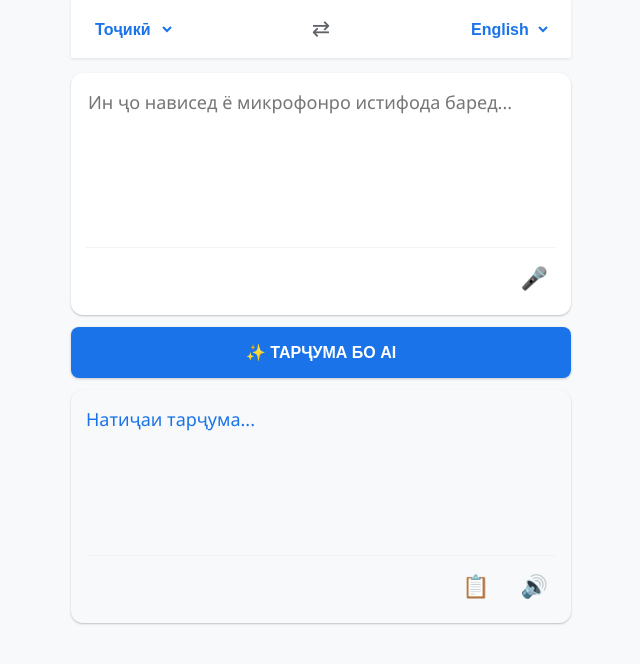
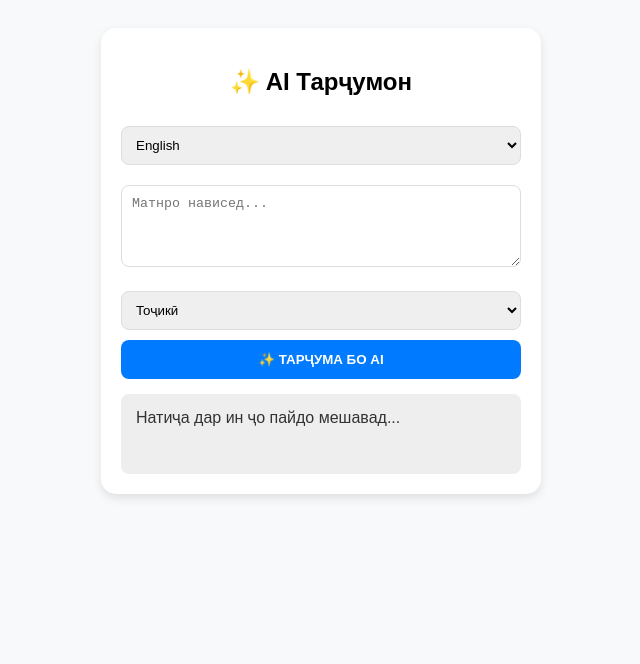
Before and after one commit to OSON-SAVDO/tj-translator, a plain HTML site: page index.html in a window 1280 px wide. Shown: the whole page, without its empty margins (319-959 px from the left). Drawn offline with Linux system fonts and the light colour scheme.

Commit message:
Update title and restructure HTML layout

```diff
--- a/index.html
+++ b/index.html
@@ -3,263 +3,87 @@
 <head>
     <meta charset="UTF-8">
     <meta name="viewport" content="width=device-width, initial-scale=1.0">
-    <title>AI Translator Pro</title>
+    <title>AI Тарҷумон TJ</title>
     <style>
-        :root {
-            --primary: #1a73e8;
-            --bg: #f8f9fa;
-            --card: #ffffff;
-            --text: #3c4043;
-        }
-
-        body {
-            margin: 0;
-            font-family: 'Segoe UI', Roboto, Helvetica, Arial, sans-serif;
-            background-color: var(--bg);
-            color: var(--text);
-            display: flex;
-            flex-direction: column;
-            align-items: center;
-        }
-
-        /* Панели боло */
-        .header {
-            width: 100%;
-            max-width: 500px;
-            background: var(--card);
-            padding: 15px 20px;
-            display: flex;
-            align-items: center;
-            justify-content: space-between;
-            box-sizing: border-box;
-            box-shadow: 0 1px 3px rgba(0,0,0,0.1);
-            position: sticky;
-            top: 0;
-            z-index: 100;
-        }
-
-        select {
-            border: none;
-            font-size: 16px;
-            font-weight: 600;
-            color: var(--primary);
-            background: none;
-            outline: none;
-            cursor: pointer;
-        }
-
-        .swap-btn {
-            font-size: 22px;
-            background: none;
-            border: none;
-            color: #5f6368;
-            cursor: pointer;
-            transition: 0.3s;
-        }
-
-        /* Контейнери асосӣ */
-        .container {
-            width: 95%;
-            max-width: 500px;
-            margin-top: 15px;
-            display: flex;
-            flex-direction: column;
-            gap: 12px;
-        }
-
-        .card {
-            background: var(--card);
-            border-radius: 12px;
-            padding: 15px;
-            box-shadow: 0 1px 2px rgba(60,64,67,0.3);
-        }
-
-        textarea {
-            width: 100%;
-            height: 140px;
-            border: none;
-            resize: none;
-            font-size: 18px;
-            outline: none;
-            font-family: inherit;
-            color: #202124;
-        }
-
-        .output-box {
-            min-height: 140px;
-            font-size: 18px;
-            color: var(--primary);
-            line-height: 1.6;
-            word-wrap: break-word;
-        }
-
-        /* Тугмаҳои иловагӣ */
-        .actions {
-            display: flex;
-            justify-content: flex-end;
-            gap: 15px;
-            margin-top: 10px;
-            border-top: 1px solid #f1f3f4;
-            padding-top: 10px;
-        }
-
-        .btn-icon {
-            background: none;
-            border: none;
-            font-size: 22px;
-            cursor: pointer;
-            color: #5f6368;
-            padding: 8px;
-            border-radius: 50%;
-            transition: 0.2s;
-        }
-
-        .btn-icon:active { background: #f1f3f4; }
-
-        .btn-main {
-            background: var(--primary);
-            color: white;
-            border: none;
-            padding: 16px;
-            border-radius: 8px;
-            font-size: 16px;
-            font-weight: bold;
-            cursor: pointer;
-            box-shadow: 0 1px 3px rgba(0,0,0,0.2);
-        }
-
-        .recording {
-            color: #d93025;
-            animation: pulse 1s infinite;
-        }
-
-        @keyframes pulse { 50% { opacity: 0.5; } }
+        :root { --primary: #007bff; --bg: #f8f9fa; }
+        body { font-family: sans-serif; background: var(--bg); display: flex; justify-content: center; padding: 20px; }
+        .card { background: white; width: 100%; max-width: 400px; padding: 20px; border-radius: 15px; box-shadow: 0 4px 10px rgba(0,0,0,0.1); }
+        select, textarea { width: 100%; padding: 10px; margin: 10px 0; border-radius: 8px; border: 1px solid #ddd; box-sizing: border-box; }
+        button { width: 100%; padding: 12px; background: var(--primary); color: white; border: none; border-radius: 8px; font-weight: bold; cursor: pointer; }
+        #result { margin-top: 15px; padding: 15px; background: #eee; border-radius: 8px; min-height: 50px; color: #333; }
     </style>
 </head>
 <body>
 
-    <div class="header">
-        <select id="langFrom">
+<div class="card">
+    <h2 style="text-align:center;">✨ AI Тарҷумон</h2>
+
+    <select id="lFrom">
+        <option value="English">English</option>
+        <option value="Russian">Русский</option>
         <option value="Tajik">Тоҷикӣ</option>
-            <option value="Russian">Русӣ</option>
-            <option value="English">English</option>
-            <option value="Turkish">Туркӣ</option>
-            <option value="German">Олмонӣ</option>
     </select>
 
-        <button class="swap-btn" onclick="swapLanguages()">⇄</button>
+    <textarea id="inputText" rows="4" placeholder="Матнро нависед..."></textarea>
 
-        <select id="langTo">
-            <option value="Russian">Русӣ</option>
+    <select id="lTo">
         <option value="Tajik">Тоҷикӣ</option>
-            <option value="English" selected>English</option>
-            <option value="Turkish">Туркӣ</option>
-            <option value="German">Олмонӣ</option>
+        <option value="Russian">Русский</option>
+        <option value="English">English</option>
     </select>
-    </div>
 
-    <div class="container">
-        <div class="card">
-            <textarea id="inputText" placeholder="Ин ҷо нависед ё микрофонро истифода баред..."></textarea>
-            <div class="actions">
-                <button class="btn-icon" id="micBtn" onclick="startMic()">🎤</button>
-            </div>
-        </div>
+    <button onclick="translateWithAI()">✨ ТАРҶУМА БО AI</button>
 
-        <button class="btn-main" onclick="translateWithAI()">✨ ТАРҶУМА БО AI</button>
-
-        <div class="card" style="background-color: #f8f9fa;">
-            <div class="output-box" id="outputText">Натиҷаи тарҷума...</div>
-            <div class="actions">
-                <button class="btn-icon" onclick="copyText()">📋</button>
-                <button class="btn-icon" onclick="playText()">🔊</button>
-            </div>
-        </div>
+    <div id="result">Натиҷа дар ин ҷо пайдо мешавад...</div>
 </div>
 
 <script>
-        // Калиди Gemini AI-и шумо
+    // КАЛИДИ ХУДРО ДАР ИН ҶО ГУЗОРЕД (аз расми 45453.jpg)
     const API_KEY = "AIzaSyBdJybQTGzr1L9SSrMFVOyNXoKtC7OPiIc";
 
-        const input = document.getElementById('inputText');
-        const output = document.getElementById('outputText');
-        const lFrom = document.getElementById('langFrom');
-        const lTo = document.getElementById('langTo');
-        const micBtn = document.getElementById('micBtn');
+    async function translateWithAI() {
+        const text = document.getElementById("inputText").value.trim();
+        const lFrom = document.getElementById("lFrom").value;
+        const lTo = document.getElementById("lTo").value;
+        const resultDiv = document.getElementById("result");
 
-        // Иваз кардани забонҳо
-        function swapLanguages() {
-            const temp = lFrom.value;
-            lFrom.value = lTo.value;
-            lTo.value = temp;
-            input.value = "";
-            output.innerText = "Натиҷаи тарҷума...";
+        if (!text) {
+            resultDiv.innerText = "Лутфан матнро ворид кунед!";
+            return;
         }
 
-        // Тарҷума бо AI
-        async function translateWithAI() {
-            const text = input.value.trim();
-            if (!text) return;
-
-            output.innerText = "AI фикр карда истодааст...";
-            output.style.color = "#888";
-
-            const prompt = `Translate this text from ${lFrom.value} to ${lTo.value}. Provide ONLY the translation without any explanations: "${text}"`;
+        resultDiv.innerText = "AI дар ҳоли кор... (VPN-ро санҷед)";
+        resultDiv.style.color = "black";
 
         try {
             const response = await fetch(`https://generativelanguage.googleapis.com/v1beta/models/gemini-1.5-flash:generateContent?key=${API_KEY}`, {
                 method: "POST",
                 headers: { "Content-Type": "application/json" },
                 body: JSON.stringify({
-                        contents: [{ parts: [{ text: prompt }] }]
+                    contents: [{ parts: [{ text: `Translate from ${lFrom} to ${lTo}: ${text}` }] }]
                 })
             });
 
             const data = await response.json();
-                const result = data.candidates[0].content.parts[0].text;
 
-                output.innerText = result.trim();
-                output.style.color = "var(--primary)";
+            if (data.error) {
+                // Агар калид хато бошад ё минтақа блок бошад
+                resultDiv.innerText = "Хатогии AI: " + data.error.message;
+                resultDiv.style.color = "red";
+            } else if (data.candidates && data.candidates[0].content.parts[0].text) {
+                resultDiv.innerText = data.candidates[0].content.parts[0].text;
+                resultDiv.style.color = "blue";
+            } else {
+                resultDiv.innerText = "Ҷавоб гирифта нашуд.";
+            }
+
         } catch (error) {
-                output.innerText = "Хатогӣ дар пайвастшавӣ бо AI. Интернетро санҷед.";
-                output.style.color = "red";
+            // Агар интернет ё VPN кор накунад
+            resultDiv.innerText = "Хатогии пайвастшавӣ! VPN-ро фаъол кунед ва саҳифаро нав кунед.";
+            resultDiv.style.color = "red";
         }
     }
+</script>
 
-        // Микрофон (Овоз)
-        function startMic() {
-            const Speech = window.SpeechRecognition || window.webkitSpeechRecognition;
-            if (!Speech) return alert("Браузери шумо овозро дастгирӣ намекунад!");
-
-            const recognition = new Speech();
-            // Танзими забони гӯш кардан
-            const langMap = { 'Tajik': 'tg-TJ', 'Russian': 'ru-RU', 'English': 'en-US' };
-            recognition.lang = langMap[lFrom.value] || 'en-US';
-
-            recognition.onstart = () => micBtn.classList.add('recording');
-            recognition.onend = () => micBtn.classList.remove('recording');
-
-            recognition.onresult = (event) => {
-                input.value = event.results[0][0].transcript;
-                translateWithAI();
-            };
-
-            recognition.start();
-        }
-
-        // Нусхабардорӣ
-        function copyText() {
-            navigator.clipboard.writeText(output.innerText);
-            alert("Нусхабардорӣ шуд!");
-        }
-
-        // Хондани матн (Овоз)
-        function playText() {
-            const utterance = new SpeechSynthesisUtterance(output.innerText);
-            const langMap = { 'Russian': 'ru-RU', 'English': 'en-US', 'German': 'de-DE' };
-            utterance.lang = langMap[lTo.value] || 'en-US';
-            window.speechSynthesis.speak(utterance);
-        }
-    </script>
 </body>
 </html>
```
Lines whose indentation alone changed are shown as unchanged.
